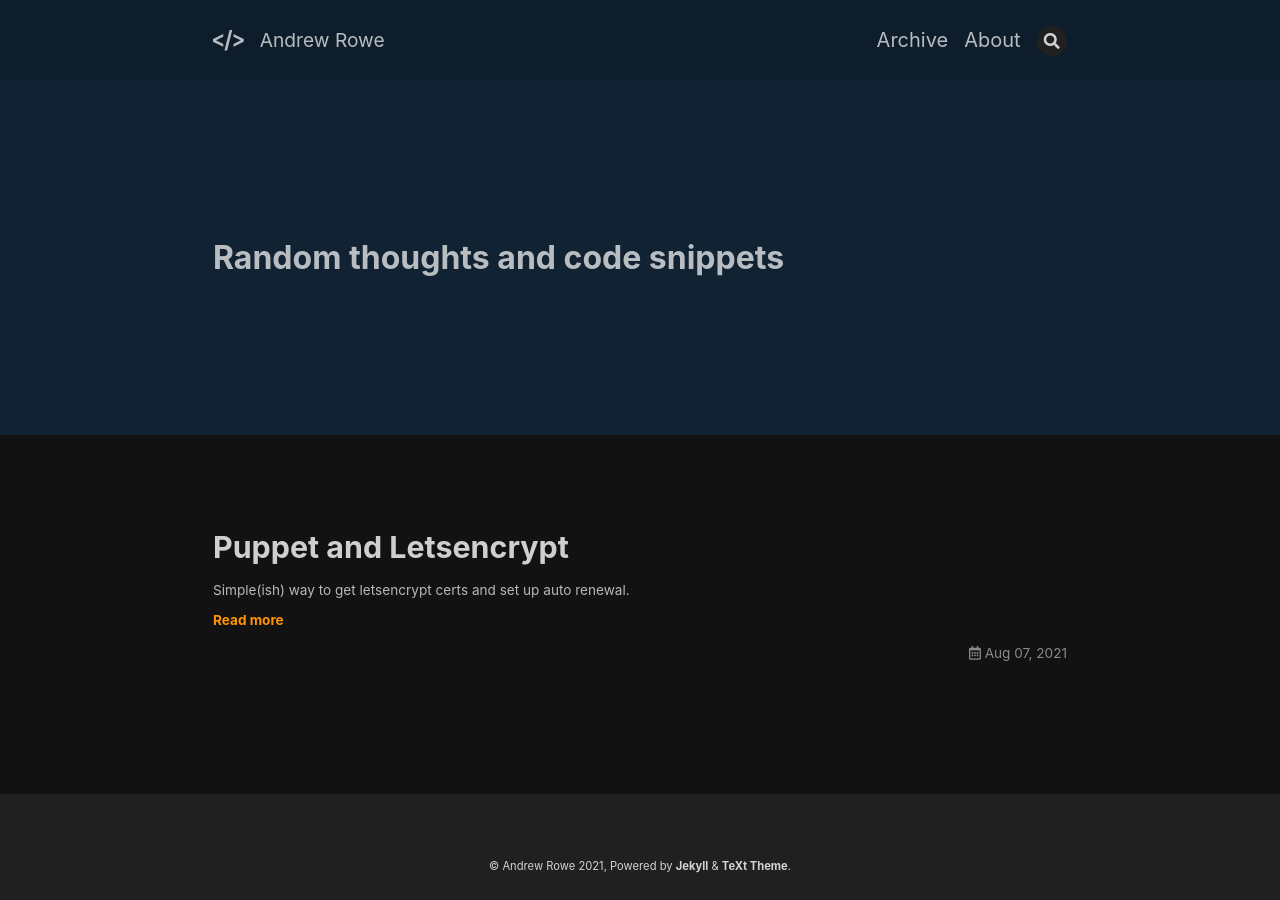
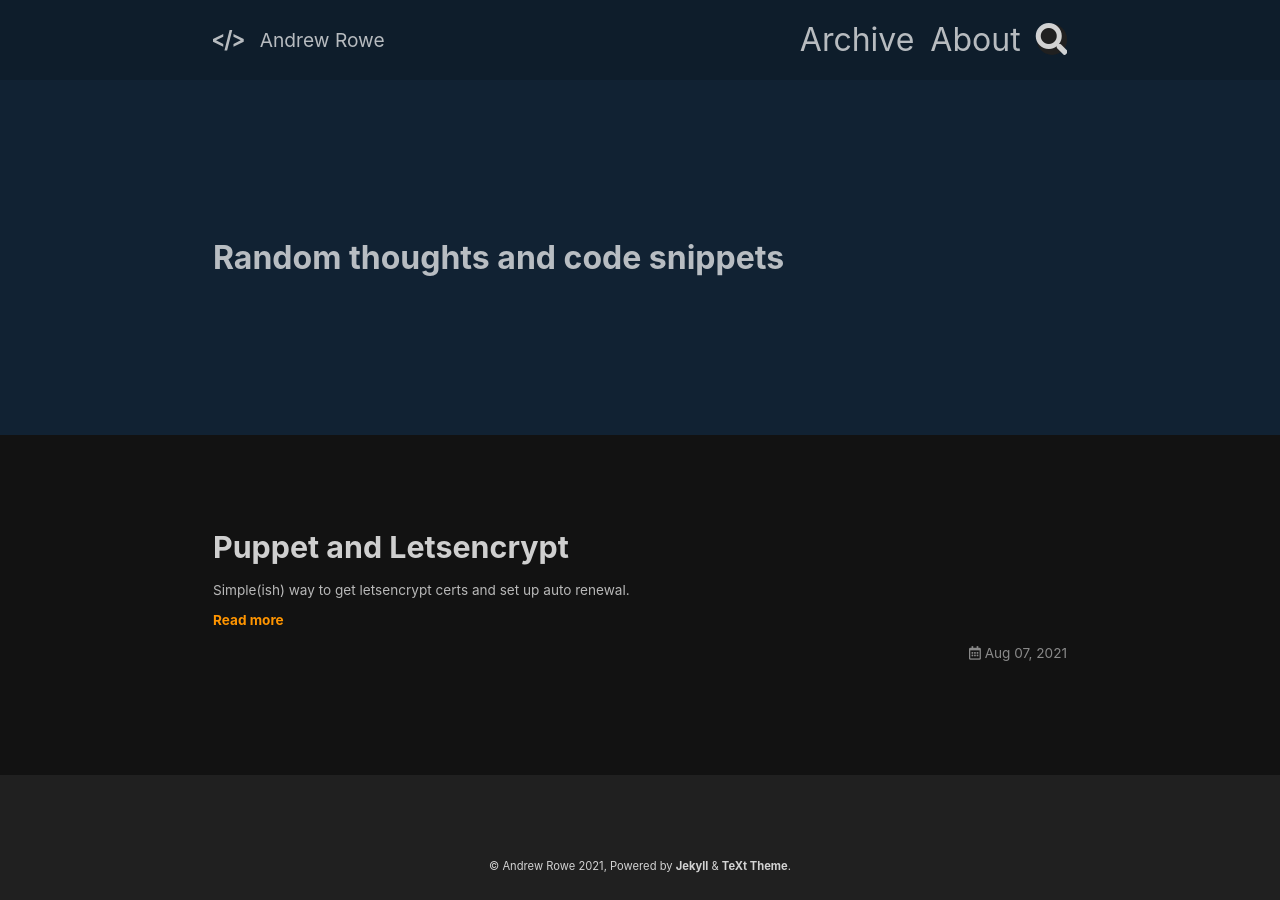
Before and after one commit to rowead/rowead.github.io, a Jekyll site: the page built from index.html, in a window 1280 px wide. Built offline with Jekyll 4.4.1, drawn with Linux system fonts in a browser that asks for light colours; nearby versions of some CDN libraries; the list of posts is cut into pages by our own code.

Commit message:
another font size change

```diff
--- a/_sass/common/_reset.scss
+++ b/_sass/common/_reset.scss
@@ -47,7 +47,7 @@
 body {
   padding: 0;
   margin: 0;
-  font: map-get($base, font-weight) #{map-get($base, font-size-lg)}/#{map-get($base, line-height)} map-get($base, font-family);
+  font: map-get($base, font-weight) #{map-get($base, font-size)}/#{map-get($base, line-height)} map-get($base, font-family);
   ::-moz-selection {
     background: $select-color;
   }
--- a/_sass/common/_variables.scss
+++ b/_sass/common/_variables.scss
@@ -7,7 +7,7 @@
 
   font-size-xl:           1.5rem,
   font-size-lg:           1.25rem,
-  font-size:              1rem,
+  font-size:              2rem,
   font-size-sm:           .85rem,
   font-size-xs:           .7rem,
 
```
